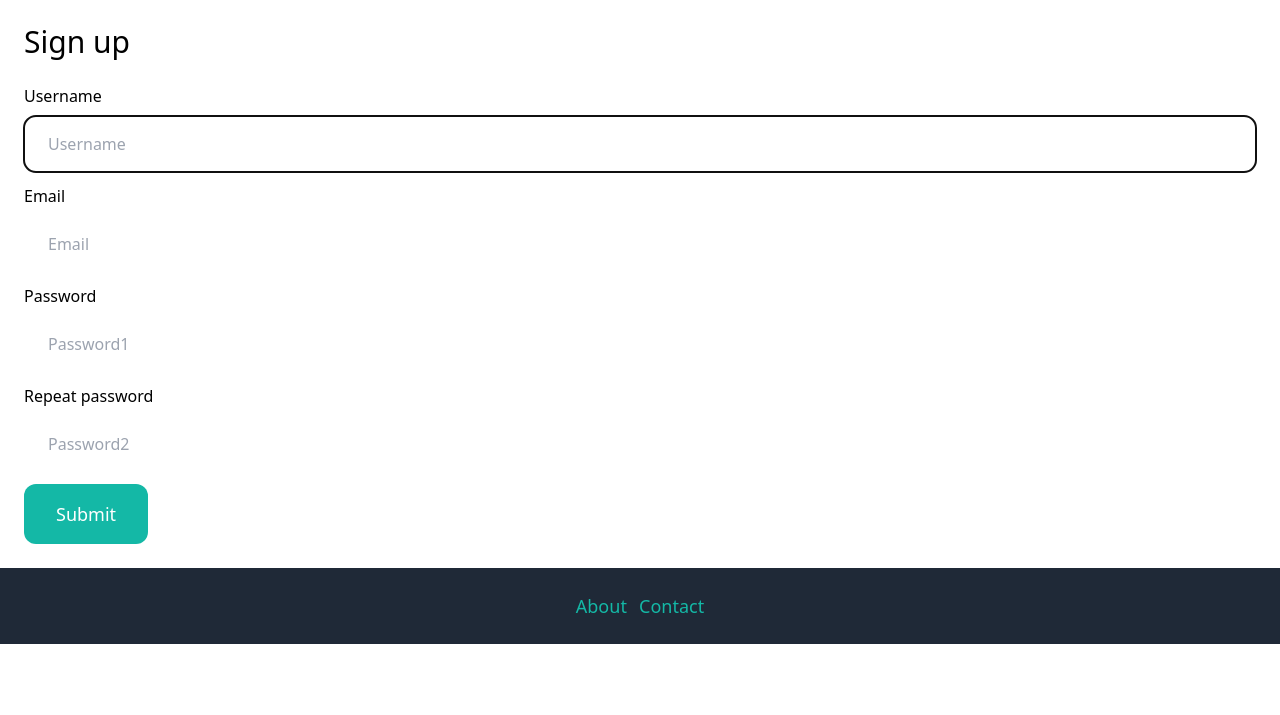
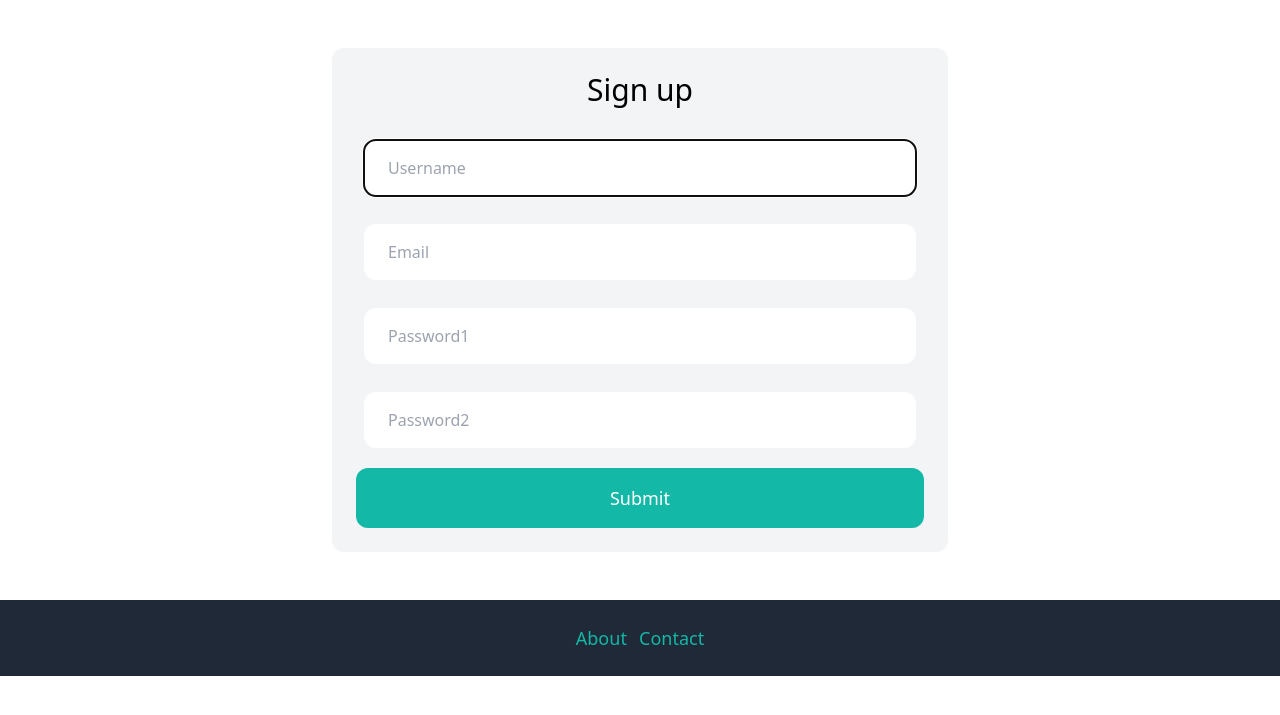
Before and after one commit to doteins/djangommerce, a Django app: page /signup/ in a window 1280 px wide. Shown: the part 69-784 px from the top of the page. Run offline with Django 4.2, Linux system fonts and the light colour scheme; some libraries are stand-ins or nearby versions.

Commit message:
Refactor code to display form fields

```diff
--- a/templates/signup.html
+++ b/templates/signup.html
@@ -3,59 +3,18 @@
 
 {% block title %}Sign up{% endblock %}
 {% block content %}
-<section>
-  <h1 class="mb-6 text-3xl">Sign up</h1>
+<div class="w-1/2 my-6 mx-auto p-6 bg-gray-100 rounded-xl">
+  <h1 class="mb-6 text-3xl text-center">Sign up</h1>
 
-  <form id="form" method="" action="">
+  <form id="form" method="POST" action=".">
     {% csrf_token %}
 
-    <div class="mb-3">
-      <label class="inline-block mb-2">Username</label><br>
-      {{ form.username }}
-    </div>
+    {% for field in form %}
+    <div class="mb-3 p-2">{{ field }}</div>
+    {% endfor %}
 
-    <div class="mb-3">
-      <label class="inline-block mb-2">Email</label><br>
-      {{ form.email }}
-    </div>
-
-    <div class="mb-3">
-      <label class="inline-block mb-2">Password</label><br>
-      {{ form.password1 }}
-    </div>
-
-    <div class="mb-3">
-      <label class="inline-block mb-2">Repeat password</label><br>
-      {{ form.password2 }}
-    </div>
-
-    {% if form.errors or form.non_field_errors %}
-      <div class="mb-3 p-6 bg-red-100 rounded-xl">
-        {% for field in form %}
-            {{ field.errors }}
-        {% endfor %}
-
-        {{ form.non_field_errors }}
-      </div>
-    {% endif %}
-
-    <button id="form-submit" class="py-4 px-8 text-lg bg-teal-500 hover:bg-teal-700 rounded-xl text-white">Submit</button>
+    <button id="form-submit"
+      class="block mx-auto w-full py-4 px-8 text-lg bg-teal-500 hover:bg-teal-700 rounded-xl text-white">Submit</button>
   </form>
-</section>
-
-<script>
-  document.querySelector('#form-submit').addEventListener('click', function (e) {
-    const formdata = {
-      username: document.querySelector('#username').value,
-      email: document.querySelector('#email').value,
-      password: document.querySelector('#password').value,
-    }
-
-    fetch("{% url 'core:signup' %}", { method: 'POST', body: JSON.stringify(formdata) })
-      .then(res => res.text())
-      .then(data => {
-        document.querySelector("#form").reset()
-      })
-  })
-</script>
+</div>
 {% endblock %}
```
